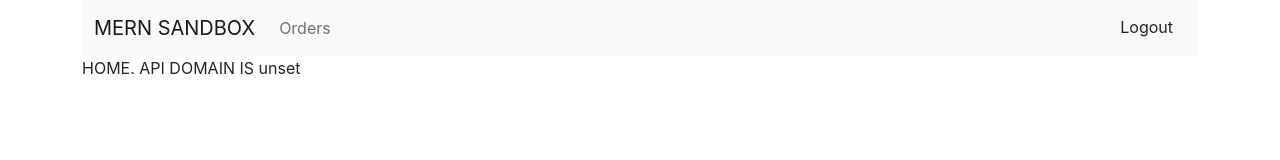
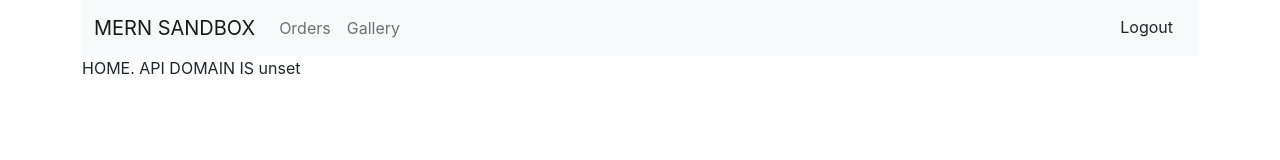
Before and after one commit to mike-evlantev/mern-sandbox, a React (Create React App) app in the folder client/: page / in a window 1280 px wide. Shown: the top 160 px of the page. Built offline with nearby package versions, Linux system fonts and the light colour scheme; no server answers; sample sign-in values are in the browser's storage.

Commit message:
navigation to gallery

```diff
--- a/client/src/App.tsx
+++ b/client/src/App.tsx
@@ -6,6 +6,7 @@
 import { Home } from "./pages/Home";
 import { Login } from "./pages/Login";
 import { Orders } from "./pages/Orders";
+import { Gallery } from "./pages/Gallery";
 
 // Based on https://github.com/remix-run/react-router/tree/dev/examples
 
@@ -49,6 +50,7 @@
             <Route path="/" element={<RequireAuth><Layout /></RequireAuth>}>
               <Route index element={<RequireAuth><Home /></RequireAuth> } />
               <Route path="orders" element={<RequireAuth><Orders /></RequireAuth>} />
+              <Route path="gallery" element={<RequireAuth><Gallery /></RequireAuth>} />
               <Route path='*' element={<>Page Not Found</>} />
             </Route>
           </Routes>
--- a/client/src/components/Nav.tsx
+++ b/client/src/components/Nav.tsx
@@ -22,6 +22,10 @@
               {/* <a className="nav-link" href="#">Features</a> */}
               <Link to="/orders" className="nav-link">Orders</Link>
             </li>
+            <li className="nav-item">
+              {/* <a className="nav-link" href="#">Features</a> */}
+              <Link to="/gallery" className="nav-link">Gallery</Link>
+            </li>
             {/* <li className="dropdown">
               <a className="nav-link dropdown-toggle" href="#" role="button" data-bs-toggle="dropdown" aria-expanded="false">
                 Dropdown link
```
